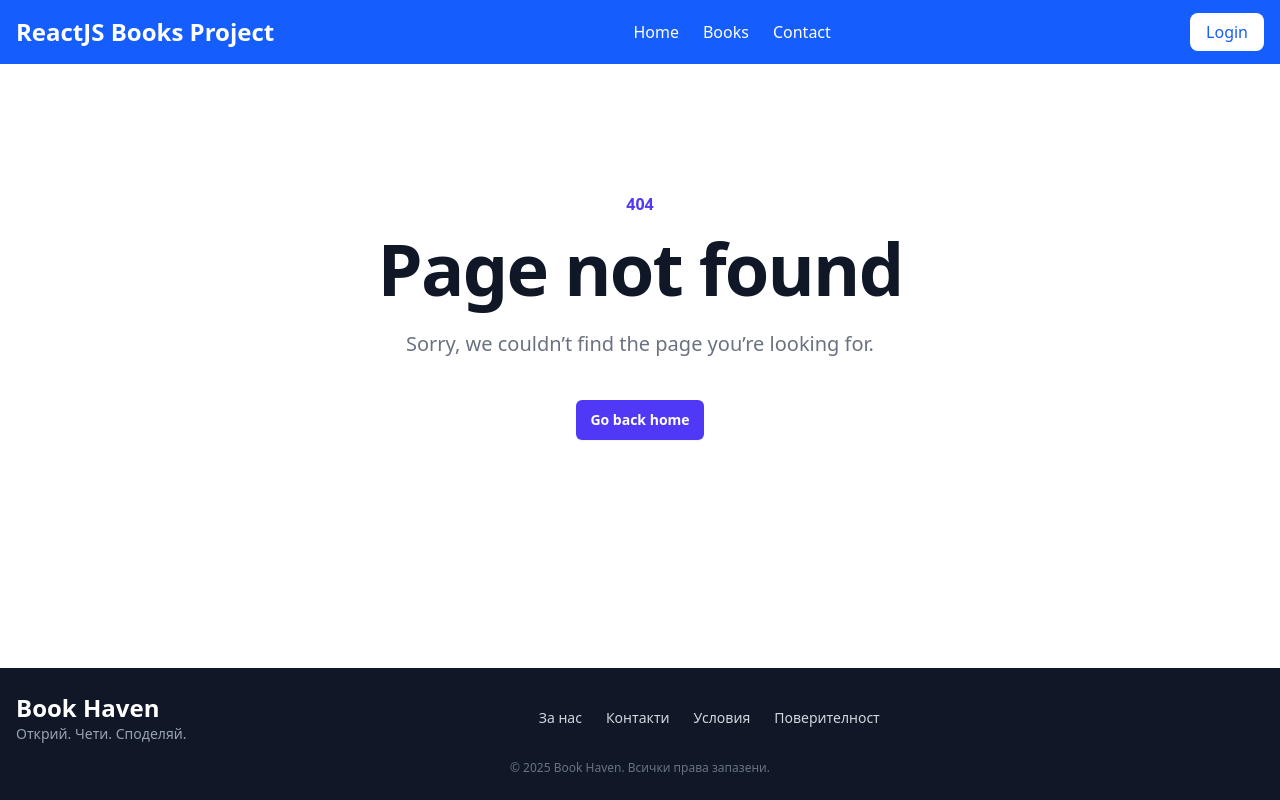
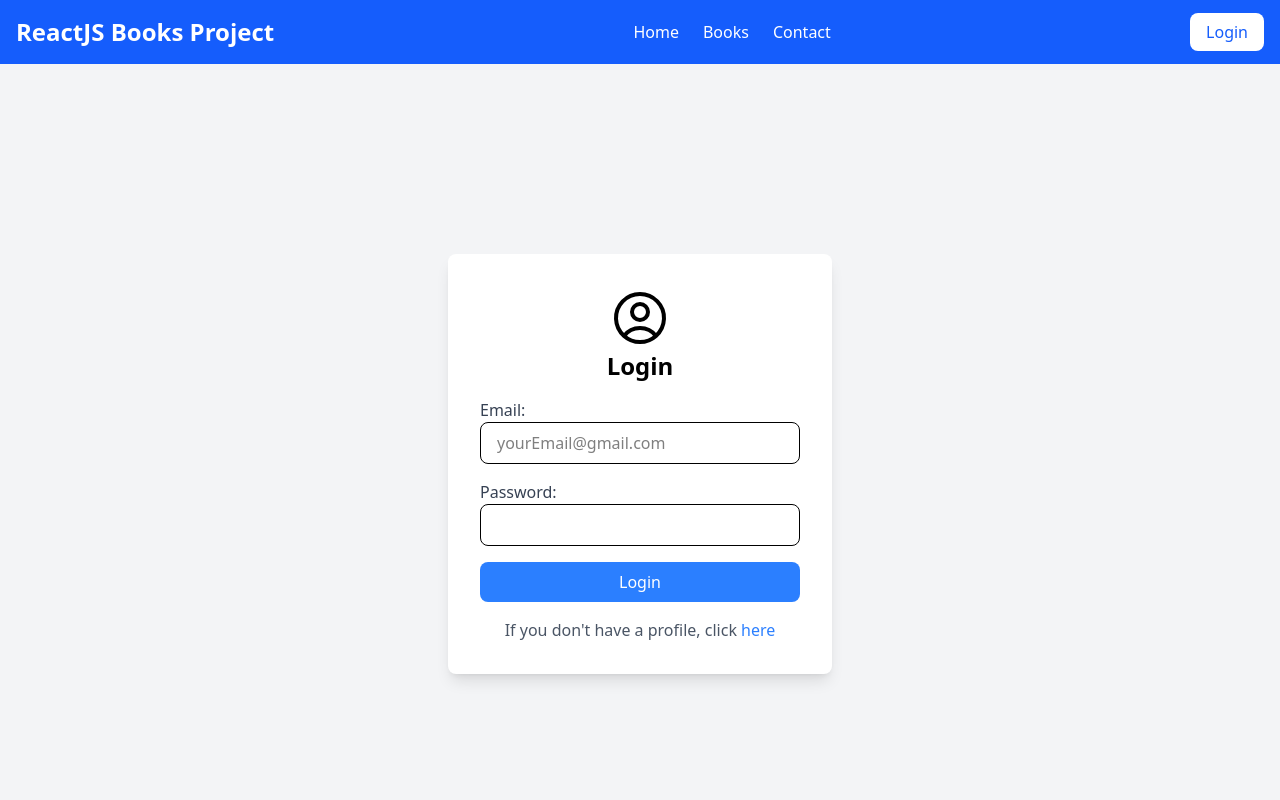
Before and after one commit to KrisZeynev/ReactJS_Books_Project, a React (Vite) app in the folder client/: page / in a window 1280 px wide. Shown: the top 800 px of the page. Built offline with nearby package versions, Linux system fonts and the light colour scheme.

Commit message:
Implement Login page

```diff
--- a/client/src/App.jsx
+++ b/client/src/App.jsx
@@ -3,6 +3,7 @@ import Footer from "./components/footer/Footer";
 import Header from "./components/header/Header";
 import "./App.css";
 import NotFoundPage from "./components/not-found-page/NotFoundPage";
+import Login from "./components/login-page/Login";
 
 function App() {
   return (
@@ -11,7 +12,8 @@ function App() {
         <Header/>
         <main className="flex-grow">
           {/* <Home></Home> */}
-          <NotFoundPage/>
+          {/* <NotFoundPage/> */}
+          <Login/>
         </main>
         <Footer />
       </div>
--- /dev/null
+++ b/client/src/components/login-page/Login.jsx
@@ -0,0 +1,67 @@
+export default function Login() {
+  return (
+    <section
+      id="login-page"
+      className="flex items-center justify-center min-h-screen bg-gray-100"
+    >
+      <form id="login" className="bg-white p-8 rounded-lg shadow-lg w-96">
+        <div className="flex flex-col items-center">
+          {/* <div className="brand-logo w-16 h-16 bg-gray-300 rounded-full mb-4"></div> */}
+          <svg
+            xmlns="http://www.w3.org/2000/svg"
+            fill="none"
+            viewBox="0 0 24 24"
+            strokeWidth={1.5}
+            stroke="currentColor"
+            className="w-16 h-16"
+          >
+            <path
+              strokeLinecap="round"
+              strokeLinejoin="round"
+              d="M17.982 18.725A7.488 7.488 0 0 0 12 15.75a7.488 7.488 0 0 0-5.982 2.975m11.963 0a9 9 0 1 0-11.963 0m11.963 0A8.966 8.966 0 0 1 12 21a8.966 8.966 0 0 1-5.982-2.275M15 9.75a3 3 0 1 1-6 0 3 3 0 0 1 6 0Z"
+            />
+          </svg>
+
+          <h1 className="text-2xl font-bold mb-4">Login</h1>
+        </div>
+
+        <label htmlFor="email" className="block text-gray-700 font-medium">
+          Email:
+        </label>
+        <input
+          type="email"
+          id="email"
+          name="email"
+          placeholder="yourEmail@gmail.com"
+          className="w-full px-4 py-2 border rounded-lg mb-4 focus:outline-none focus:ring-2 focus:ring-blue-400"
+        />
+
+        <label
+          htmlFor="login-password"
+          className="block text-gray-700 font-medium"
+        >
+          Password:
+        </label>
+        <input
+          type="password"
+          id="login-password"
+          name="password"
+          className="w-full px-4 py-2 border rounded-lg mb-4 focus:outline-none focus:ring-2 focus:ring-blue-400"
+        />
+
+        <input
+          type="submit"
+          className="w-full bg-blue-500 text-white py-2 rounded-lg hover:bg-blue-600 cursor-pointer"
+          value="Login"
+        />
+
+        <p className="text-center text-gray-600 mt-4">
+          If you don't have a profile, click{" "}
+          <a href="#" className="text-blue-500 hover:underline">
+            here
+          </a>
+        </p>
+      </form>
+    </section>
+  );
+}
```
